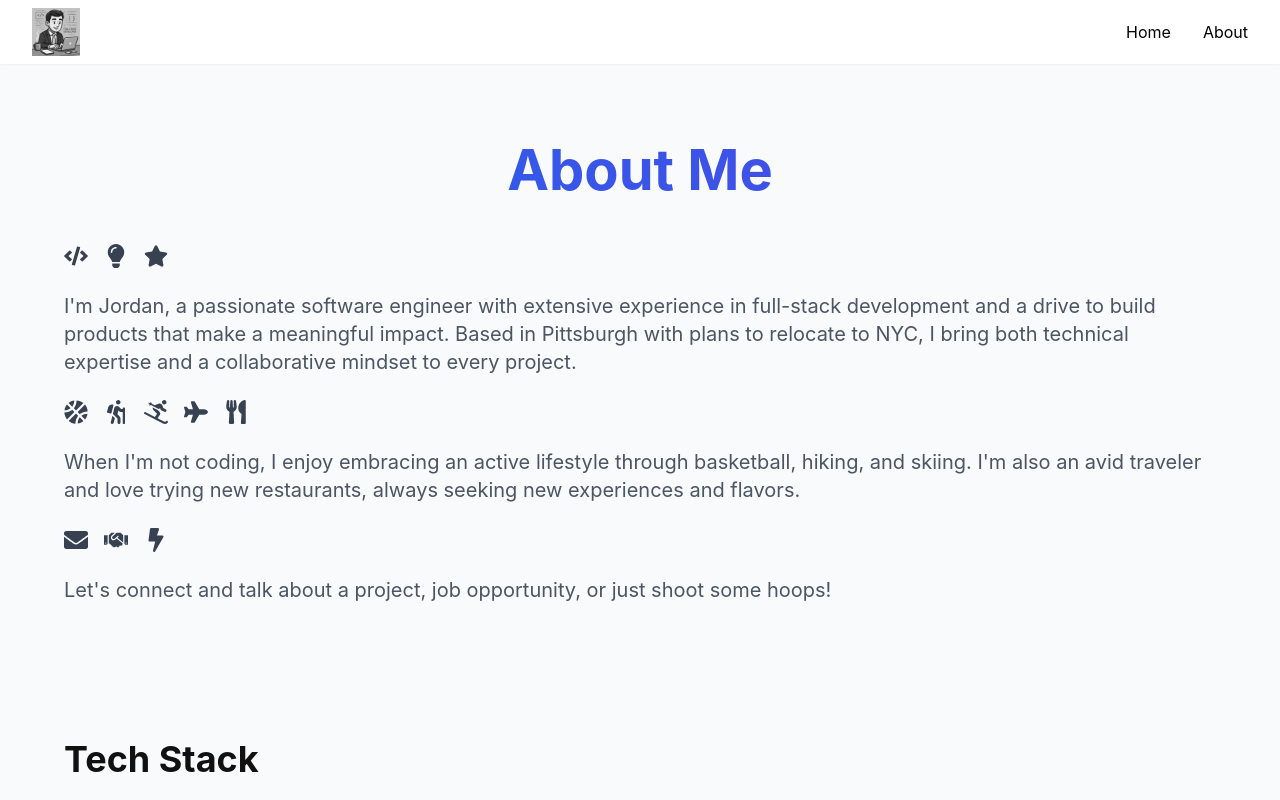
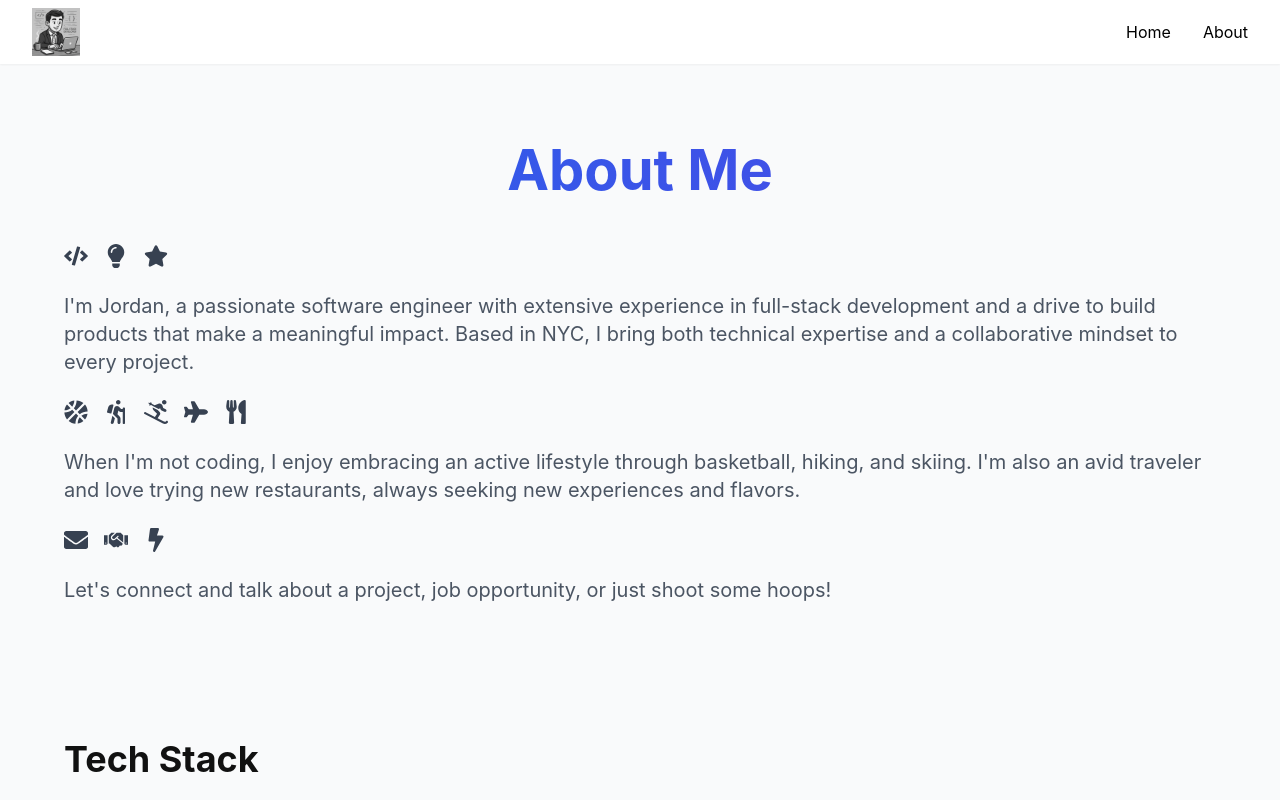
Before and after one commit to jhschiff/personalWebsite, a React (Create React App) app: page /about in a window 1280 px wide. Shown: the top 800 px of the page. Built offline with nearby package versions, Linux system fonts and the light colour scheme.

Commit message:
fixed about me message

```diff
--- a/src/components/AboutPage/AboutMe.js
+++ b/src/components/AboutPage/AboutMe.js
@@ -40,7 +40,7 @@ const AboutMe = () => {
               <FaStar className="text-2xl text-gray-700" />
             </div>
             <p className="about-intro">
-              I'm Jordan, a passionate software engineer with extensive experience in full-stack development and a drive to build products that make a meaningful impact. Based in Pittsburgh with plans to relocate to NYC, I bring both technical expertise and a collaborative mindset to every project.
+              I'm Jordan, a passionate software engineer with extensive experience in full-stack development and a drive to build products that make a meaningful impact. Based in NYC, I bring both technical expertise and a collaborative mindset to every project.
             </p>
             <div className="flex gap-4 my-2">
               <FaBasketballBall className="text-2xl text-gray-700" />
```
